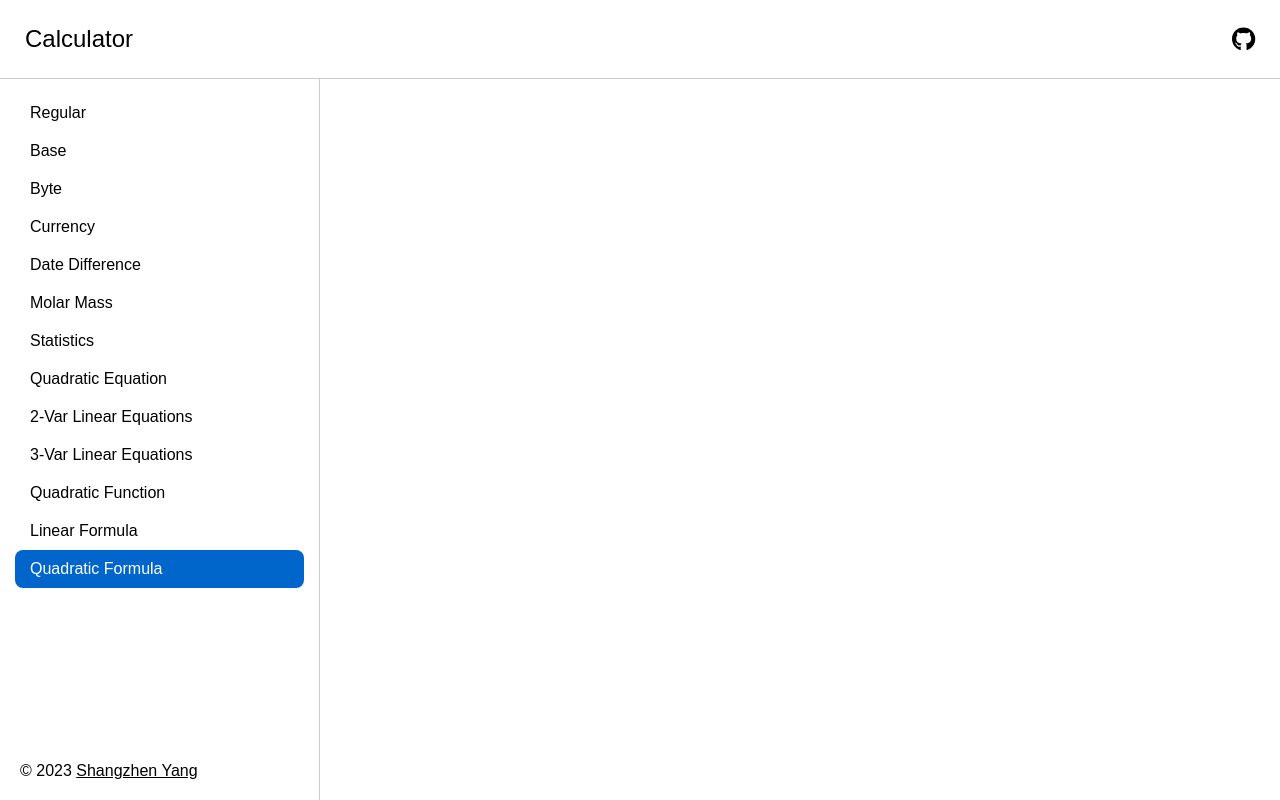
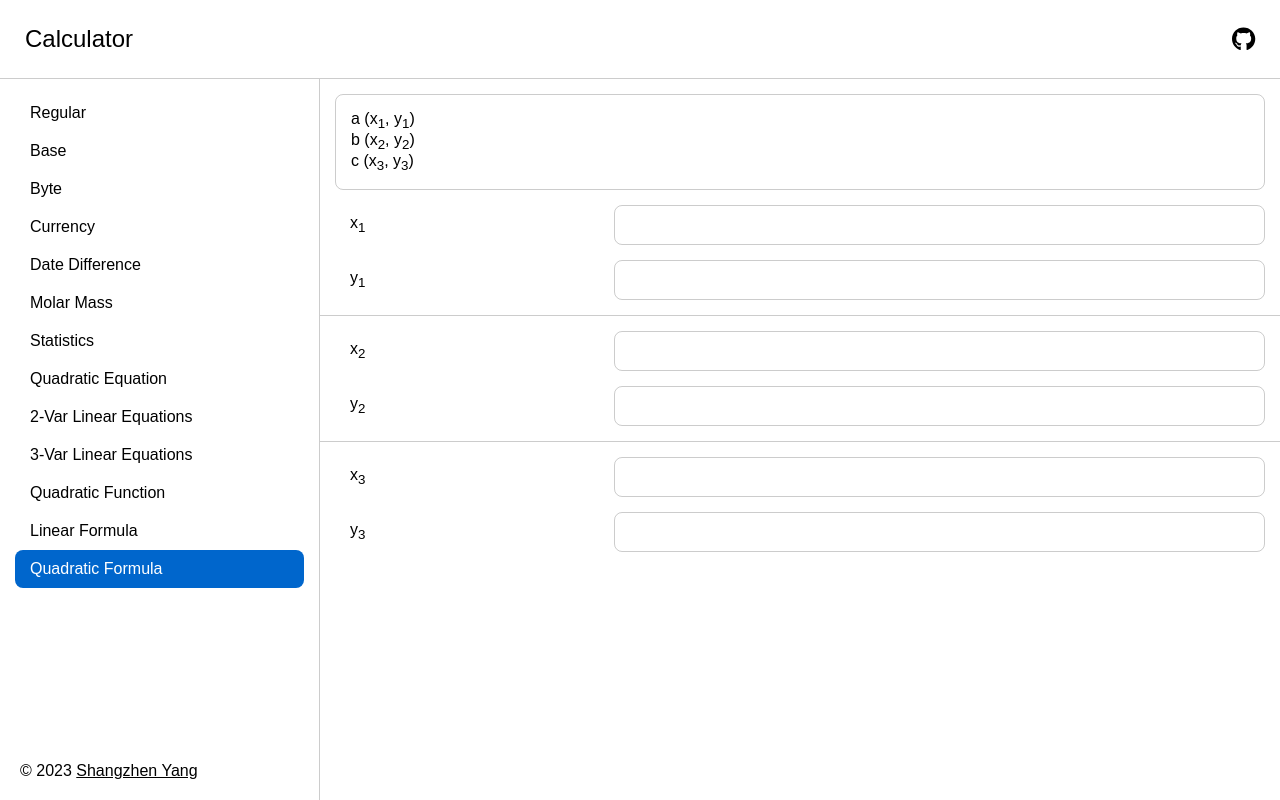
Before and after one commit to shangzhenyang/calculator, a React (Vite) app: page /quadratic-formula in a window 1280 px wide. Built offline with nearby package versions, Linux system fonts and the light colour scheme.

Commit message:
Complete formula calculator

```diff
--- a/src/App.tsx
+++ b/src/App.tsx
@@ -35,7 +35,10 @@ function App() {
 				<Route path="/byte" element={<Byte />} />
 				<Route path="/currency" element={<Currency />} />
 				<Route path="/date-difference" element={<DateDifference />} />
-				<Route path="/linear-formula" element={<LinearFormula />} />
+				<Route
+					path="/linear-formula"
+					element={<LinearFormula math={math} />}
+				/>
 				<Route
 					path="/molar-mass"
 					element={<MolarMass math={math} />}
@@ -46,7 +49,7 @@ function App() {
 				/>
 				<Route
 					path="/quadratic-formula"
-					element={<QuadraticFormula />}
+					element={<QuadraticFormula math={math} />}
 				/>
 				<Route
 					path="/quadratic-function"
--- a/src/components/InputBars.tsx
+++ b/src/components/InputBars.tsx
@@ -10,15 +10,16 @@ interface Props {
 
 function InputBars({ inputs }: Props) {
 	const elements = inputs.map((row, index) => {
-		const rows = row.map(({ id, label, value, setValue }) => {
+		const rows = row.map(({ hasError, id, label, value, setValue }) => {
 			return (
 				<InputBar
+					hasError={hasError}
 					id={id}
 					key={id}
 					type="number"
 					value={value.toString()}
 					onChange={setValue}
-				>{label}</InputBar>
+				>{label || id}</InputBar>
 			);
 		});
 
--- a/src/components/ResultBars.tsx
+++ b/src/components/ResultBars.tsx
@@ -3,19 +3,23 @@ import InputBar from "@/components/InputBar";
 import type InputInfo from "@/types/InputInfo";
 
 interface Props {
+	enforceNumber: boolean;
 	results: InputInfo[];
 }
 
-function ResultBars({ results }: Props) {
+function ResultBars({ enforceNumber, results }: Props) {
 	const elements = results.map(({ id, label, value }) => {
 		// multiply value by 1 to eliminate negative zero
+		const finalValue = enforceNumber ?
+			(Number(value) * 1).toString() : value.toString();
+
 		return (
 			<InputBar
 				id={id}
 				key={id}
 				type="text"
-				value={(Number(value) * 1).toString()}
-			>{label}</InputBar>
+				value={finalValue}
+			>{label || id}</InputBar>
 		);
 	});
 
--- a/src/pages/LinearFormula.tsx
+++ b/src/pages/LinearFormula.tsx
@@ -1,6 +1,120 @@
-function LinearFormula() {
+import { Fragment, useState } from "react";
+import { t } from "i18next";
+
+import InputBars from "@/components/InputBars";
+import ResultBars from "@/components/ResultBars";
+
+import type InputInfo from "@/types/InputInfo";
+import type InputInfoWritable from "@/types/InputInfoWritable";
+import type PageProps from "@/types/PageProps";
+
+function LinearFormula({ math }: PageProps) {
+	const [x1, setX1] = useState<string>("");
+	const [y1, setY1] = useState<string>("");
+
+	const [x2, setX2] = useState<string>("");
+	const [y2, setY2] = useState<string>("");
+
+	const scope = {
+		x1: x1 && !isNaN(Number(x1)) ? math.bignumber(x1) : NaN,
+		y1: y1 && !isNaN(Number(y1)) ? math.bignumber(y1) : NaN,
+
+		x2: x2 && !isNaN(Number(x2)) ? math.bignumber(x2) : NaN,
+		y2: y2 && !isNaN(Number(y2)) ? math.bignumber(y2) : NaN
+	};
+
+	const k = math.evaluate("(y1 - y2) / (x1 - x2)", scope);
+	const b = math.evaluate("((-x1 * y2) + (x2 * y1)) / (x2 - x1)", scope);
+	const distance = math.evaluate("sqrt(pow(x1 - x2, 2) + pow(y1 - y2, 2))",
+		scope);
+
+	const inputs: InputInfoWritable[][] = [
+		[
+			{
+				id: "x1",
+				label: (
+					<>x<sub>1</sub></>
+				),
+				value: x1,
+				setValue: setX1
+			},
+			{
+				id: "y1",
+				label: (
+					<>y<sub>1</sub></>
+				),
+				value: y1,
+				setValue: setY1
+			}
+		],
+		[
+			{
+				id: "x2",
+				label: (
+					<>x<sub>2</sub></>
+				),
+				value: x2,
+				setValue: setX2
+			},
+			{
+				id: "y2",
+				label: (
+					<>y<sub>2</sub></>
+				),
+				value: y2,
+				setValue: setY2
+			}
+		]
+	];
+
+	const allInputsFilled = inputs.flat().every(({ value }) => {
+		return value !== "";
+	});
+
+	const pointLetters = ["a", "b"];
+	const inputPreview = inputs.map((row, index) => {
+		return (
+			<Fragment key={index}>
+				{pointLetters[index]} ({row[0].value || row[0].label}, {row[1].value || row[1].label})
+				{index !== inputs.length - 1 && <br />}
+			</Fragment>
+		);
+	});
+
+	const kRounded = math.round(k, 2);
+	const bRounded = math.round(b, 2);
+
+	const results: InputInfo[] = [
+		{
+			id: "k",
+			value: k
+		},
+		{
+			id: "b",
+			value: b
+		},
+		{
+			id: "y",
+			value: `${kRounded} * x + (${bRounded})`
+		},
+		{
+			id: "distance",
+			label: (
+				<>{t("distanceBetweenTwoPoints")}</>
+			),
+			value: distance
+		}
+	];
+
 	return (
-		<main></main>
+		<main>
+			<p>{inputPreview}</p>
+			<InputBars inputs={inputs} />
+			{allInputsFilled && <>
+				<hr />
+				<ResultBars enforceNumber={false} results={results} />
+			</>}
+		</main>
 	);
 }
 
--- a/src/pages/QuadraticEquation.tsx
+++ b/src/pages/QuadraticEquation.tsx
@@ -1,7 +1,10 @@
 import { useState } from "react";
 
-import InputBar from "@/components/InputBar";
+import InputBars from "@/components/InputBars";
+import ResultBars from "@/components/ResultBars";
 
+import type InputInfo from "@/types/InputInfo";
+import type InputInfoWritable from "@/types/InputInfoWritable";
 import type PageProps from "@/types/PageProps";
 
 function QuadraticEquation({ math }: PageProps) {
@@ -31,8 +34,9 @@ function QuadraticEquation({ math }: PageProps) {
 	const x2: string = hasSolutions ?
 		math.evaluate("(-b - sqrt(delta)) / (2 * a)", scope) : "NaN";
 
-	const inputs = [
+	const inputs: InputInfoWritable[] = [
 		{
+			hasError: !!a && Number(a) === 0,
 			id: "a",
 			value: a,
 			setValue: setA
@@ -47,68 +51,45 @@ function QuadraticEquation({ math }: PageProps) {
 			value: c,
 			setValue: setC
 		}
-	] as const;
-
-	const inputBars = inputs.map(({ id, value, setValue }) => {
-		return (
-			<InputBar
-				id={id}
-				key={id}
-				type="number"
-				value={value}
-				onChange={setValue}
-			>{id} =</InputBar>
-		);
-	});
+	];
 
 	const allInputsFilled = inputs.every(({ value }) => {
 		return value !== "";
 	});
 
-	const results = [
+	const results: InputInfo[] = [
 		{
 			id: "delta",
 			label: (
-				<>Δ =</>
+				<>Δ</>
 			),
 			value: delta
 		},
 		{
 			id: "x1",
 			label: (
-				<>x<sub>1</sub> =</>
+				<>x<sub>1</sub></>
 			),
 			value: x1
 		},
 		{
 			id: "x2",
 			label: (
-				<>x<sub>2</sub> =</>
+				<>x<sub>2</sub></>
 			),
 			value: x2
 		}
-	] as const;
-
-	const resultBars = results.map(({ id, label, value }) => {
-		return (
-			<InputBar
-				id={id}
-				key={id}
-				type="text"
-				value={value}
-			>{label}</InputBar>
-		);
-	});
+	];
 
 	return (
 		<main>
 			<p>
 				{a || "a"}x<sup>2</sup> + {b || "b"}x + {c || "c"} = 0 (a ≠ 0)
 			</p>
-			{inputBars}
+			<InputBars inputs={[inputs]} />
 			{allInputsFilled && <>
 				<hr />
-				{resultBars}
+				<ResultBars enforceNumber={false} results={results} />
 			</>}
 		</main>
 	);
--- a/src/pages/QuadraticFormula.tsx
+++ b/src/pages/QuadraticFormula.tsx
@@ -1,6 +1,149 @@
-function QuadraticFormula() {
+import { Fragment, useState } from "react";
+
+import InputBars from "@/components/InputBars";
+import ResultBars from "@/components/ResultBars";
+
+import type InputInfo from "@/types/InputInfo";
+import type InputInfoWritable from "@/types/InputInfoWritable";
+import type PageProps from "@/types/PageProps";
+
+function QuadraticFormula({ math }: PageProps) {
+	const [x1, setX1] = useState<string>("");
+	const [y1, setY1] = useState<string>("");
+
+	const [x2, setX2] = useState<string>("");
+	const [y2, setY2] = useState<string>("");
+
+	const [x3, setX3] = useState<string>("");
+	const [y3, setY3] = useState<string>("");
+
+	const scope = {
+		x1: x1 && !isNaN(Number(x1)) ? math.bignumber(x1) : NaN,
+		y1: y1 && !isNaN(Number(y1)) ? math.bignumber(y1) : NaN,
+
+		x2: x2 && !isNaN(Number(x2)) ? math.bignumber(x2) : NaN,
+		y2: y2 && !isNaN(Number(y2)) ? math.bignumber(y2) : NaN,
+
+		x3: x3 && !isNaN(Number(x3)) ? math.bignumber(x3) : NaN,
+		y3: y3 && !isNaN(Number(y3)) ? math.bignumber(y3) : NaN,
+
+		delta: 0,
+		x1Squared: 0,
+		x2Squared: 0,
+		x3Squared: 0
+	};
+
+	scope.x1Squared = Number(math.pow(scope.x1, 2));
+	scope.x2Squared = Number(math.pow(scope.x2, 2));
+	scope.x3Squared = Number(math.pow(scope.x3, 2));
+	scope.delta = math.evaluate("x1Squared * x2 + x1 * x3Squared + x2Squared * x3 - x2 * x3Squared - x1Squared * x3 - x1 * x2Squared", scope);
+	const a = math.evaluate("(y1 * x2 + x1 * y3 + y2 * x3 - x2 * y3 - y1 * x3 - x1 * y2) / delta", scope);
+	const b = math.evaluate("(x1Squared * y2 + y1 * x3Squared + x2Squared * y3 - y2 * x3Squared - x1Squared * y3 - y1 * x2Squared) / delta", scope);
+	const c = math.evaluate("(x1Squared * x2 * y3 + x1 * y2 * x3Squared + y1 * x2Squared * x3 - y1 * x2 * x3Squared - x1Squared * y2 * x3 - x1 * x2Squared * y3) / delta", scope);
+
+	const inputs: InputInfoWritable[][] = [
+		[
+			{
+				id: "x1",
+				label: (
+					<>x<sub>1</sub></>
+				),
+				value: x1,
+				setValue: setX1
+			},
+			{
+				id: "y1",
+				label: (
+					<>y<sub>1</sub></>
+				),
+				value: y1,
+				setValue: setY1
+			}
+		],
+		[
+			{
+				id: "x2",
+				label: (
+					<>x<sub>2</sub></>
+				),
+				value: x2,
+				setValue: setX2
+			},
+			{
+				id: "y2",
+				label: (
+					<>y<sub>2</sub></>
+				),
+				value: y2,
+				setValue: setY2
+			}
+		],
+		[
+			{
+				id: "x3",
+				label: (
+					<>x<sub>3</sub></>
+				),
+				value: x3,
+				setValue: setX3
+			},
+			{
+				id: "y3",
+				label: (
+					<>y<sub>3</sub></>
+				),
+				value: y3,
+				setValue: setY3
+			}
+		]
+	];
+
+	const allInputsFilled = inputs.flat().every(({ value }) => {
+		return value !== "";
+	});
+
+	const pointLetters = ["a", "b", "c"];
+	const inputPreview = inputs.map((row, index) => {
+		return (
+			<Fragment key={index}>
+				{pointLetters[index]} ({row[0].value || row[0].label}, {row[1].value || row[1].label})
+				{index !== inputs.length - 1 && <br />}
+			</Fragment>
+		);
+	});
+
+	const aRounded = math.round(a, 2);
+	const bRounded = math.round(b, 2);
+	const cRounded = math.round(c, 2);
+
+	const results: InputInfo[] = [
+		{
+			id: "a",
+			value: a
+		},
+		{
+			id: "b",
+			value: b
+		},
+		{
+			id: "c",
+			value: c
+		},
+		{
+			id: "y",
+			value: `(${aRounded}) * x^2 + (${bRounded}) * x + (${cRounded})`
+		}
+	];
+
 	return (
-		<main></main>
+		<main>
+			<p>{inputPreview}</p>
+			<InputBars inputs={inputs} />
+			{allInputsFilled && <>
+				<hr />
+				<ResultBars enforceNumber={false} results={results} />
+			</>}
+		</main>
 	);
 }
 
--- a/src/translations/en-us.json
+++ b/src/translations/en-us.json
@@ -15,6 +15,7 @@
 	"dayDifference": "Day Difference",
 	"decimal": "Decimal",
 	"delete": "Delete",
+	"distanceBetweenTwoPoints": "Distance",
 	"endDate": "End Date",
 	"enterElementOrCompound": "Enter an Element or a Compound",
 	"enterFormula": "Enter a Formula",
--- a/src/translations/zh-cn.json
+++ b/src/translations/zh-cn.json
@@ -15,6 +15,7 @@
 	"dayDifference": "相差天数",
 	"decimal": "十进制",
 	"delete": "删除",
+	"distanceBetweenTwoPoints": "两点间距离",
 	"endDate": "结束时间",
 	"enterElementOrCompound": "输入元素或化合物",
 	"enterFormula": "输入算式",
--- a/src/translations/zh-tw.json
+++ b/src/translations/zh-tw.json
@@ -15,6 +15,7 @@
 	"dayDifference": "相差天數",
 	"decimal": "十進位",
 	"delete": "刪除",
+	"distanceBetweenTwoPoints": "兩點間距離",
 	"endDate": "結束時間",
 	"enterElementOrCompound": "輸入元素或化合物",
 	"enterFormula": "輸入算式",
--- a/src/types/InputInfo.ts
+++ b/src/types/InputInfo.ts
@@ -1,8 +1,9 @@
 import { ReactNode } from "react";
 
 interface InputInfo {
+	hasError?: boolean;
 	id: string;
-	label: ReactNode;
+	label?: ReactNode;
 	value: string;
 }
 
```
Also changed, not shown: src/pages/ThreeVarLinearEquations.tsx (+5 -14 lines), src/pages/TwoVarLinearEquations.tsx (+5 -11 lines).
